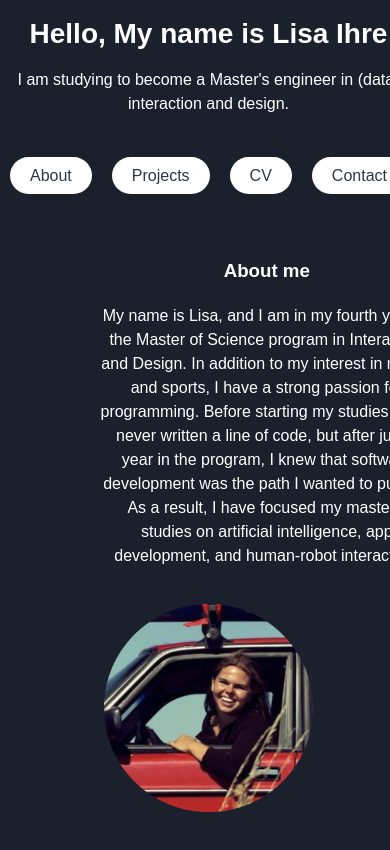
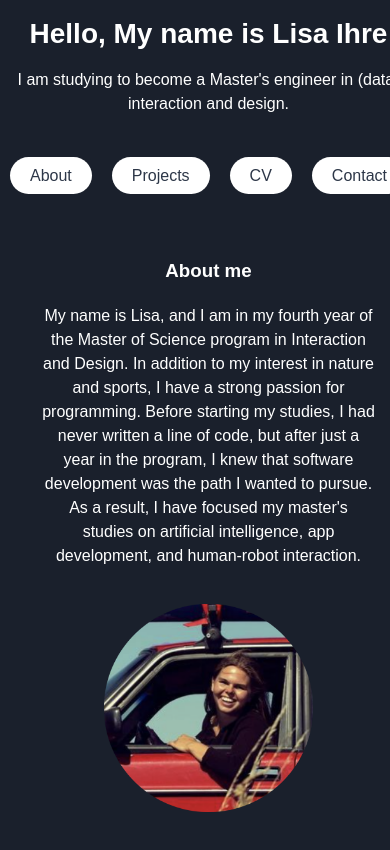
Before and after one commit to id21lie/portfolio_upd, a React (Vite) app: page /portfolio_upd/about in a window 390 px wide. Shown: the top 850 px of the page. Built offline with nearby package versions, Linux system fonts and the light colour scheme.

Commit message:
updated css

```diff
--- a/src/Portfolio.css
+++ b/src/Portfolio.css
@@ -261,9 +261,9 @@ h2 {
 }
 
 .aboutme-text {
-  margin-right: auto;
+
   width: 50%;
-  text-align: left;
+  text-align: center;
 }
 
 .cv-wrapper {
@@ -352,7 +352,7 @@ h1 span {
   .aboutme-text {
     width: 80%;
     text-align: center;
-    margin-left: 100px;
+
 
   }
 
```
